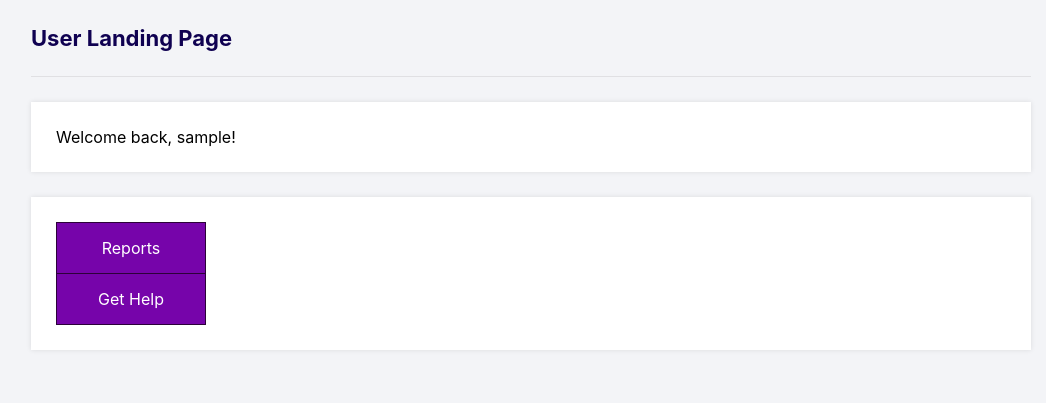
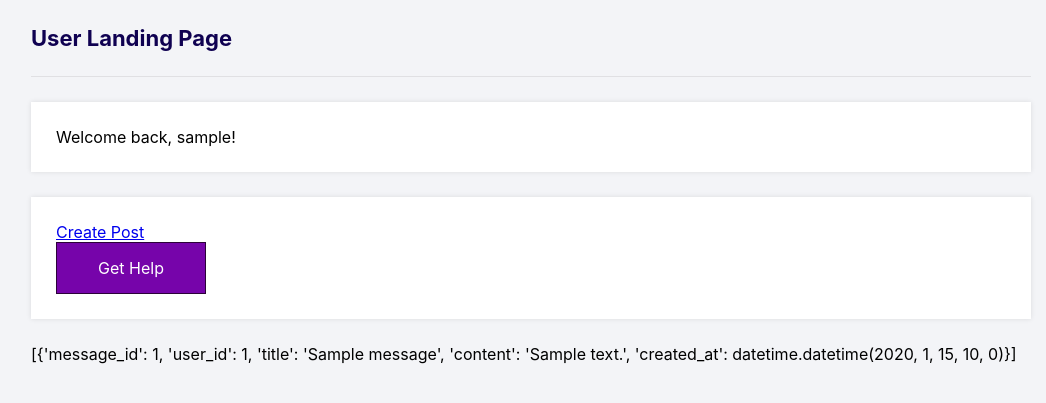
Before and after one commit to bjvhombrebueno/Tree_Message_Board, a Flask app: page /user/home in a window 1280 px wide. Shown: the part 60-463 px from the top of the page, without its empty margins (109-1155 px from the left). Run offline with Flask 3, Linux system fonts and the light colour scheme; the visitor is signed in with stand-in values (Sample User, id 1); tables that the repository leaves empty hold one stand-in row (values such as "Sample post").

Commit message:
all messages displayed on main page

```diff
--- a/tree_message_board/templates/home.html
+++ b/tree_message_board/templates/home.html
@@ -29,7 +29,9 @@
     </style>
 
     <div class="btn-group">
-      <button class="button">Reports</button>
+      <a href="./create_post.html" class="btn btn-info" role="button">Create Post</a>
       <button class="button">Get Help</button>
     </div>
+
+    {{allmessages}}
 {% endblock %}
--- a/tree_message_board/user.py
+++ b/tree_message_board/user.py
@@ -68,6 +68,7 @@ def login():
                 session['id'] = account['user_id']
                 session['username'] = account['username']
                 session['role'] = account['role']
+
                 # Redirect to home page
                 if session['role'] == 'user':
                     return redirect(url_for('user_home'))
@@ -132,7 +133,12 @@ def user_home():
     # Check if user is loggedin
     if 'loggedin' in session:
         # User is loggedin show them the home page
-        return render_template('home.html', username=session['username'], user_role=session['role'])
+        # Get all the messages in the database
+        cursor = getCursor()
+        cursor.execute('SELECT * FROM messages',)
+        allMessages = cursor.fetchall()
+
+        return render_template('home.html', username=session['username'], user_role=session['role'],  allmessages= allMessages)
 
     # User is not logged in - redirect to login page
     return redirect(url_for('login'))
```
Also changed, not shown: tree_message_board/templates/create_post.html (added, +58 -0 lines).
